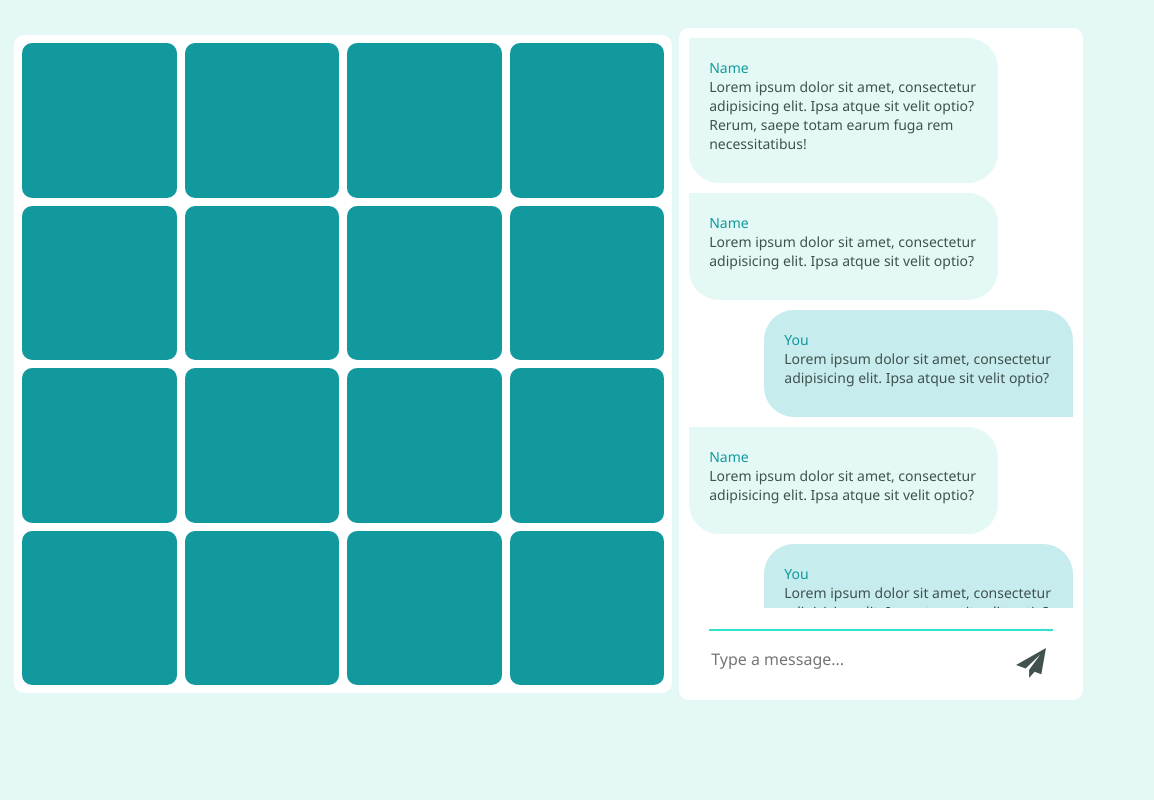
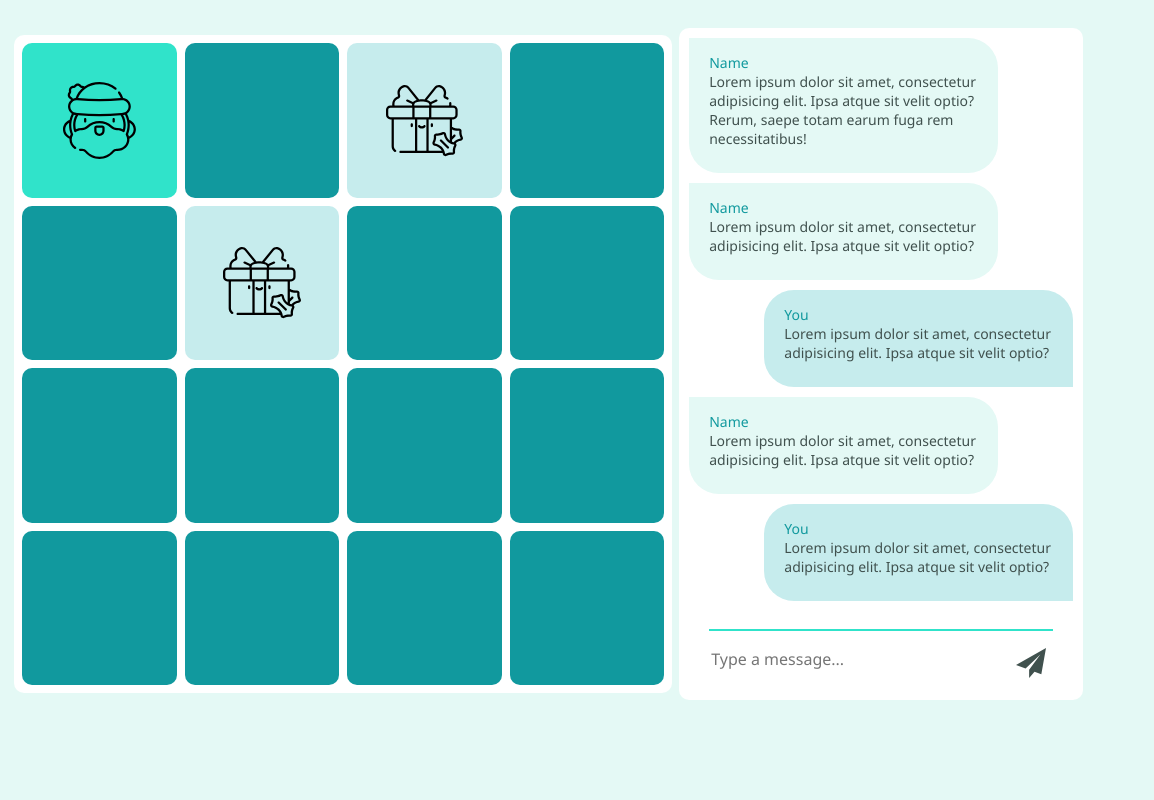
Before and after one commit to GlebDeryuing/Memo-Game-TensorProject, a plain HTML site: page index.html in a window 1280 px wide. Shown: the full height of the page, 126-1280 px from the left. Drawn offline with Linux system fonts and the light colour scheme.

Commit message:
Стили selected, defeated

```diff
--- a/index.html
+++ b/index.html
@@ -19,12 +19,12 @@
                 <button class="help"><img src="image/question.svg" alt="help"></button>
             </div>
             <div class="memo">
+                <div class="selected"><img src="image/cards/1.svg" alt="1"></div>
+                <div class=""></div>
+                <div class="defeated"><img src="image/cards/0.svg" alt="0"></div>
                 <div class=""></div>
                 <div class=""></div>
-                <div class=""></div>
-                <div class=""></div>
-                <div class=""></div>
-                <div class=""></div>
+                <div class="defeated"><img src="image/cards/0.svg" alt="0"></div>
                 <div class=""></div>
                 <div class=""></div>
                 <div class=""></div>
--- a/style.css
+++ b/style.css
@@ -18,8 +18,6 @@ main,
     display: flex;
     justify-content: space-around;
 }
-
-.game {}
 
 .menu {
     padding: 5px;
@@ -66,6 +64,26 @@ button:active {
     padding: 4px;
 }
 
+.memo .selected,
+.memo .defeated {
+    display: flex;
+    align-items: center;
+    justify-content: center;
+}
+
+.memo .selected {
+    background: #30e3ca;
+}
+
+.memo .defeated {
+    background: #c6eced;
+}
+
+.memo img {
+    height: 50%;
+    width: 50%;
+}
+
 .memo div {
     background: #11999e;
     border-radius: 10px;
@@ -73,9 +91,8 @@ button:active {
     transition: 0.3s background;
 }
 
-.memo div:hover {
+.memo div:not([class="defeated"]):not([class="selected"]):hover {
     background: #106d70;
-    /**Подобрать**/
 }
 
 .chat {
@@ -99,7 +116,7 @@ button:active {
 }
 
 .message {
-    padding: 20px;
+    padding: 15px 20px;
     width: 70%;
     background: #e4f9f5;
     border-radius: 0 30px 30px 30px;
@@ -108,7 +125,7 @@ button:active {
 
 .my-message {
     margin-left: calc(30% - 2 * 20px);
-    padding: 20px;
+    padding: 15px 20px;
     width: 70%;
     background: #c6eced;
     border-radius: 30px 30px 0 30px;
@@ -119,7 +136,6 @@ button:active {
 .my-message h3 {
     color: #11999e;
     font-size: 14px;
-    padding: 0;
     margin: 0;
 }
 
@@ -128,7 +144,8 @@ button:active {
     font-size: 14px;
     color: #40514e;
     padding: 0;
-    margin: 0px 0px 10px 0px;
+    margin-top: 0;
+    margin-bottom: 10px;
 }
 
 .chat button {
```
